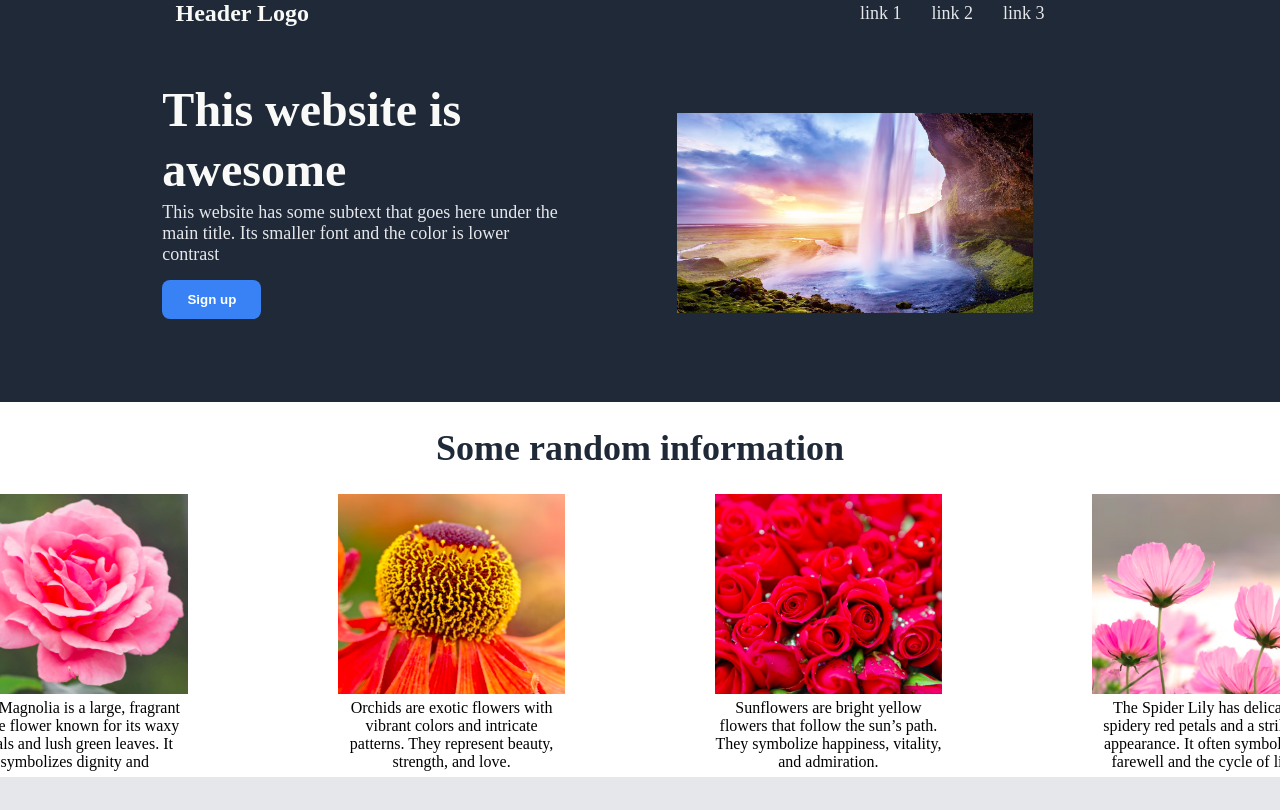
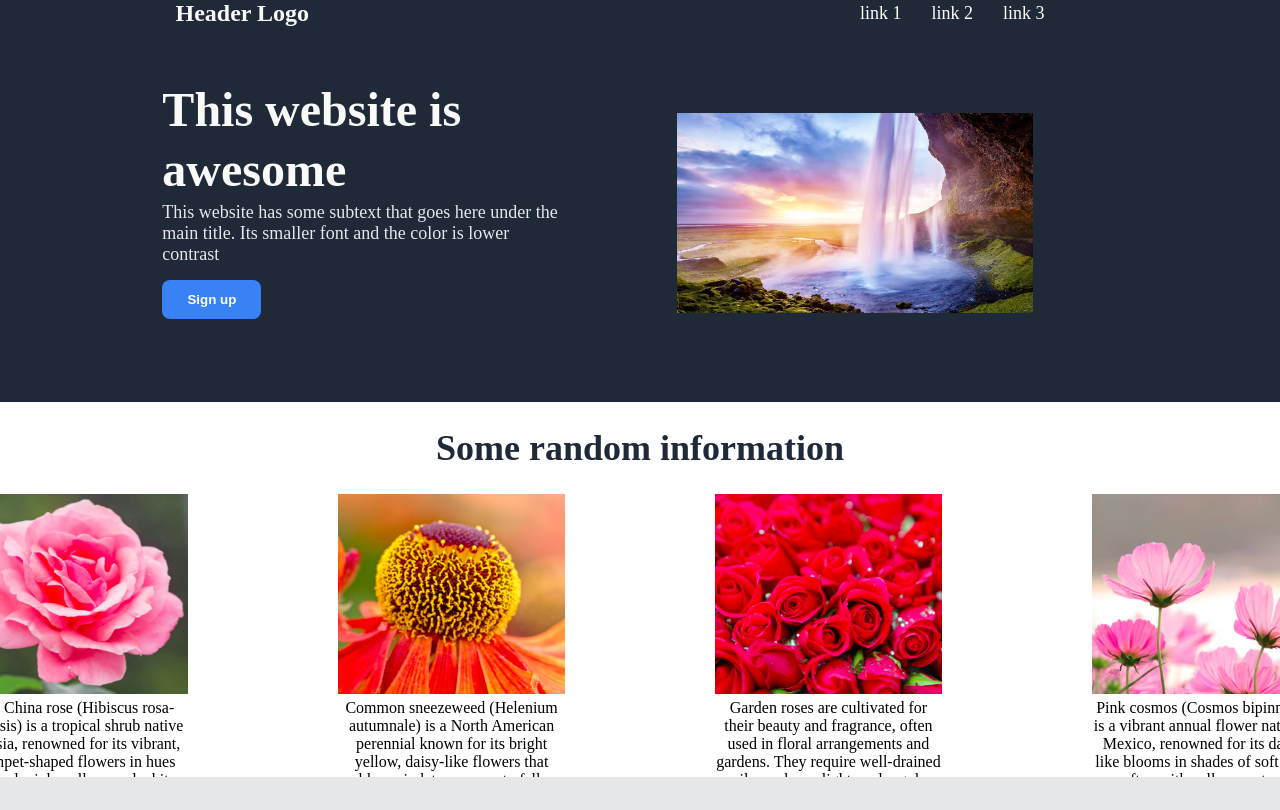
Before and after one commit to ashish5507/landing_page, a plain HTML site: page index.html in a window 1280 px wide. Shown: the top 810 px of the page. Drawn offline with Linux system fonts and the light colour scheme.

Commit message:
change the info of flowers and add a tags to links

```diff
--- a/index.html
+++ b/index.html
@@ -11,9 +11,9 @@
             <li class = "logo">Header Logo</li>
 
             <ul class = "links">
-                <li>link 1</li>
-                <li>link 2</li>
-                <li>link 3</li>
+                <li><a href = "https://google.com/" target = "_blank" rel = "nooperner noreferr">link 1</a></li>
+                <li><a href = "https://google.com/" target = "_blank" rel = "nooperner noreferr">link 2</a></li>
+                <li><a href = "https://google.com" target = "_blank" rel = "nooperner noreferr">link 3</a></li>
             </ul>
 
         </div>
@@ -38,21 +38,23 @@
                 <div class ="illustration">
                     <div class ="i i11">
                         <img src = "images/flower1.png" alt = "flower" class ="img">
-                        <p class ="desc">The Magnolia is a large, fragrant white flower known for its waxy petals and lush green leaves. It symbolizes dignity and perseverance.</p>
+                        <p class ="desc">The China rose (Hibiscus rosa-sinensis) is a tropical shrub native to Asia, renowned for its vibrant, trumpet-shaped flowers in hues like red, pink, yellow, and white.</p>
                     </div>
                     <div class ="i i12">
                         <img src = "images/flower2.png" alt = "flower" class ="img">
-                        <p class ="desc">Orchids are exotic flowers with vibrant colors and intricate patterns. They represent beauty, strength, and love.</p>
+                        <p class ="desc">Common sneezeweed (Helenium autumnale) is a North American perennial known for its bright yellow, daisy-like flowers that bloom in late summer to fall.</p>
 
                     </div>
                     <div class ="i i13">
                         <img src = "images/flower3.png" alt = "flower" class ="img">
-                        <p class ="desc">Sunflowers are bright yellow flowers that follow the sun’s path. They symbolize happiness, vitality, and admiration.</p>
+                        <p class ="desc">Garden roses are cultivated for their beauty and fragrance, often used in floral arrangements and gardens. They require well-drained soil, ample sunlight, and regular care to thrive.
+
+</p>
 
                     </div>
                     <div class ="i i14">
                         <img src = "images/flower4.png" alt = "flower" class ="img">
-                        <p class ="desc">The Spider Lily has delicate, spidery red petals and a striking appearance. It often symbolizes farewell and the cycle of life.</p>
+                        <p class ="desc">Pink cosmos (Cosmos bipinnatus) is a vibrant annual flower native to Mexico, renowned for its daisy-like blooms in shades of soft pink, often with yellow centers. </p>
 
                     </div>
                 </div>
--- a/styles.css
+++ b/styles.css
@@ -70,6 +70,10 @@ button{
     width:100%;
 }
 
+a{
+    text-decoration: none;
+    color: white;
+}
 #one{
     display: flex;
     background-color: #1F2937;
```
